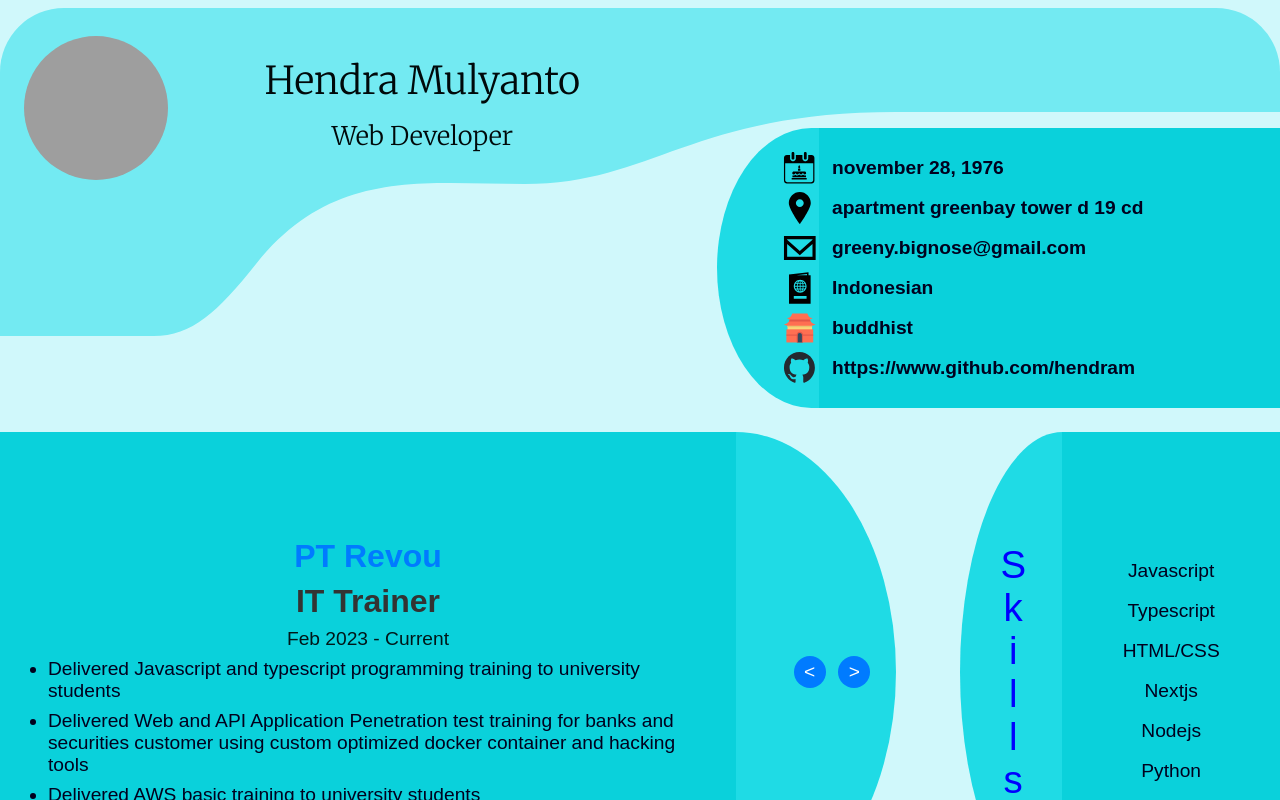
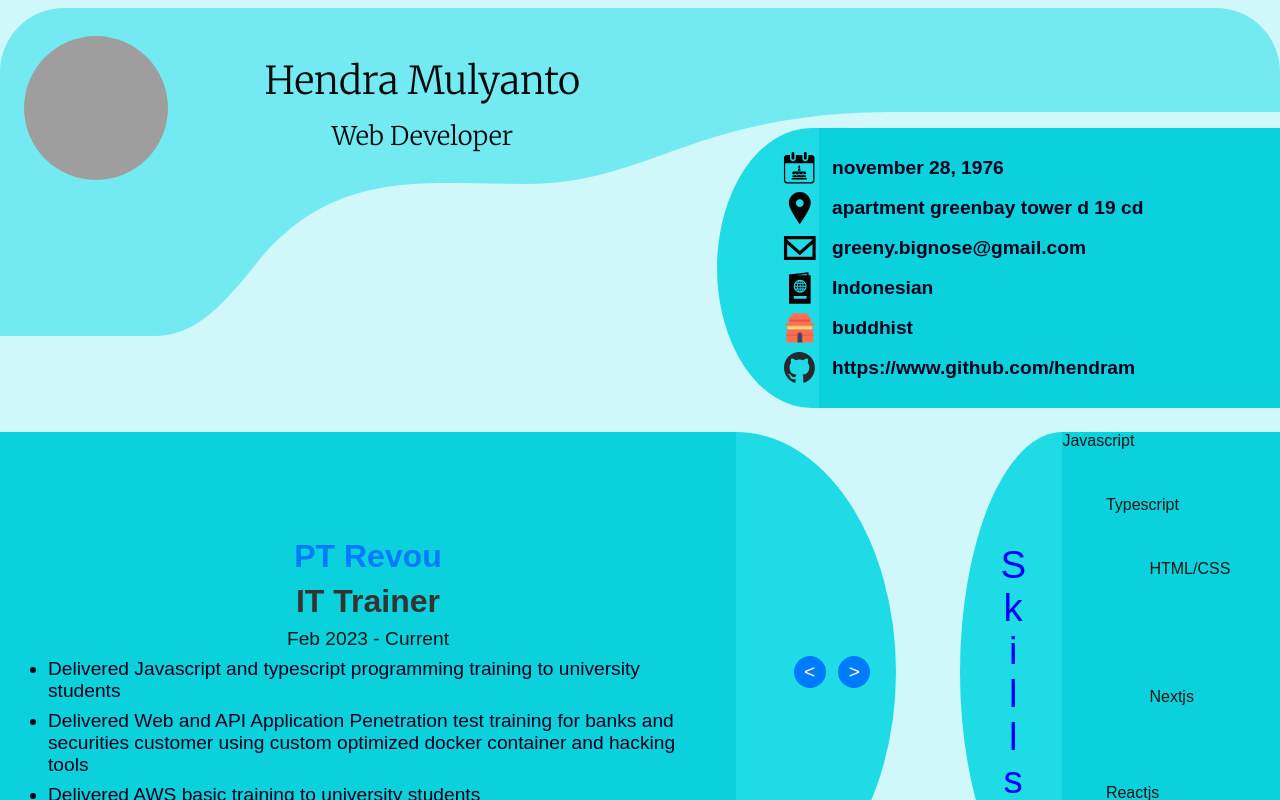
Before and after one commit to hendram/myresume, a Next.js app: page / in a window 1280 px wide. Shown: the top 800 px of the page. Built offline with nearby package versions, Linux system fonts and the light colour scheme; grey boxes are pictures that could not be loaded.

Commit message:
skills changes

```diff
--- a/components/Slideshow.js
+++ b/components/Slideshow.js
@@ -49,7 +49,7 @@ const Slideshow = () => {
       <span className={slideshow.skillslist_htmlcss}>HTML/CSS</span>
       <span className={slideshow.skillslist_nextjs}>Nextjs</span>
       <span className={slideshow.skillslist_nodejs}>Nodejs</span>
-      <span className={slideshow.skillslist_python}>Python</span>
+      <span className={slideshow.skillslist_reactjs}>Reactjs</span>
     </div>
   </div> {/* end of slideshow.skills */}
 </div>
--- a/styles/biodata.module.css
+++ b/styles/biodata.module.css
@@ -9,6 +9,7 @@
   width: 100vw;
   height: 50vh;
   background-image: url("/background.svg");
+  background-size: 100% 100%;
   background-repeat: no-repeat;
   margin-top: 1vh;
 }
--- a/styles/biodataportrait.module.css
+++ b/styles/biodataportrait.module.css
@@ -13,6 +13,7 @@
 .level1svg {
   grid-row: 1;
   background-image: url("/level1.svg");
+  background-size: 100% 100%;
   background-repeat: no-repeat;
   background-position: 0vw 0vh;
   align-self: flex-start;
@@ -48,6 +49,7 @@
   justify-content: center;
   gap: 5vh;
   background-image: url("/level2.svg");
+  background-size: 100% 100%;
   background-repeat: no-repeat;
   background-position: 0vw 0vh;
   align-self: flex-start;
@@ -91,6 +93,7 @@
   align-items: center;
   justify-content: center;
   background-image: url("/level3.svg");
+  background-size: 100% 100%;
   background-repeat: no-repeat;
   background-position: 0vw 0vh;
   align-self: flex-start;
--- a/styles/educationportrait.module.css
+++ b/styles/educationportrait.module.css
@@ -11,6 +11,7 @@
 
 .degreelist_backgroundsvg {
   background-image: url("/level6.svg");
+  background-size: 100% 100%;
   background-repeat: no-repeat;
   background-position: 0vw 0vh;
   align-self: flex-start;
@@ -93,6 +94,7 @@ font-size: clamp(0.4rem, 4vw, 5rem);
 .certificatelist_backgroundsvg {
   grid-row: 2;
   background-image: url("/level7.svg");
+  background-size: 100% 100%;
   background-repeat: no-repeat;
   background-position: 0vw 0vh;
   align-self: flex-start;
--- a/styles/slide.module.css
+++ b/styles/slide.module.css
@@ -44,6 +44,11 @@
   cursor: pointer;
 }
 
+.detailItem:hover {
+ background-color: yellow;
+ border-radius: 2vw;
+}
+
 .tooltip {
   display: flex;
   flex-direction: row;
--- a/styles/slideshow.module.css
+++ b/styles/slideshow.module.css
@@ -112,22 +112,64 @@ font-size: clamp(0.4rem, 3vw, 5rem);
 
 .skillslist {
   grid-column: 2;
+  display: grid;
+  grid-template-columns: 3.4vw 3.4vw 3.4vw 3.4vw 3.4vw;
+  grid-template-rows: 4vh 4vh 4vh 4vh 4vh 4vh 4vh 4vh 4vh 4vh 4vh 4vh 4vh 4vh 4vh;
   width: 17vw;
   height: 60vh;
-  background-color: white;
   z-index: 2;
-  display: flex;
-  flex-direction: column;
-  align-items: center;
-  justify-content: center;
   background-color: #0AD1DB;
-  gap: 2vh;
 }
 
-.skillslist_javascript, .skillslist_typescript, .skillslist_htmlcss, .skillslist_nextjs, .skillslist_nodejs, .skillslist_python {
+.skillslist_javascript {
+  grid-row: 1;
+  grid-column: 1/3;
+  width: 12vw;
+  height: 3vh;
+}
+
+.skillslist_typescript {
+  grid-row: 3;
+  grid-column: 2/4;
   width: 16vw;
   height: 3vh;
-  text-align: center;
-font-size: clamp(0.4rem, 1.5vw, 5rem);
+}
+
+.skillslist_htmlcss {
+    grid-row: 5;
+  grid-column: 3/5;
+  width: 16vw;
+  height: 3vh;
+}
+
+.skillslist_nextjs {
+      grid-row: 9;
+  grid-column: 3/5;
+  width: 16vw;
+  height: 3vh;
+}
+
+.skillslist_reactjs {
+      grid-row: 12;
+  grid-column: 2/4;
+  width: 16vw;
+  height: 3vh;
+}
+
+.skillslist_nodejs {
+      grid-row: 15;
+  grid-column: 1/2;
+  width: 16vw;
+  height: 3vh;
+}
+
+.skilllist_javascript,
+.skilllist_typescript,
+.skilllist_htmlcss,
+.skilllist_nextjs,
+.skilllist_reactjs,
+.skilllist_nodejs {
+ text-align: center;
+ font-size: clamp(0.4rem, 1.5vw, 5rem);
  color: #01011E;
 }
--- a/styles/slideshowportrait.module.css
+++ b/styles/slideshowportrait.module.css
@@ -12,6 +12,7 @@
 .workexperience_backgroundsvg {
   grid-row: 1;
   background-image: url("/level4.svg");
+  background-size: 100% 100%;
   background-repeat: no-repeat;
   background-position: 0vw 0vh;
   align-self: flex-start;
@@ -100,6 +101,7 @@ font-size: clamp(0.4rem, 4vw, 5rem);
 .skills_backgroundsvg {
   grid-row: 2;
   background-image: url("/level5.svg");
+  background-size: 100% 100%;
   background-repeat: no-repeat;
   background-position: 0vw 0vh;
   align-self: flex-start;
```
Also changed, not shown: components/Slideportraitbackup.js (deleted, +0 -35 lines), app/lib/data.js.
